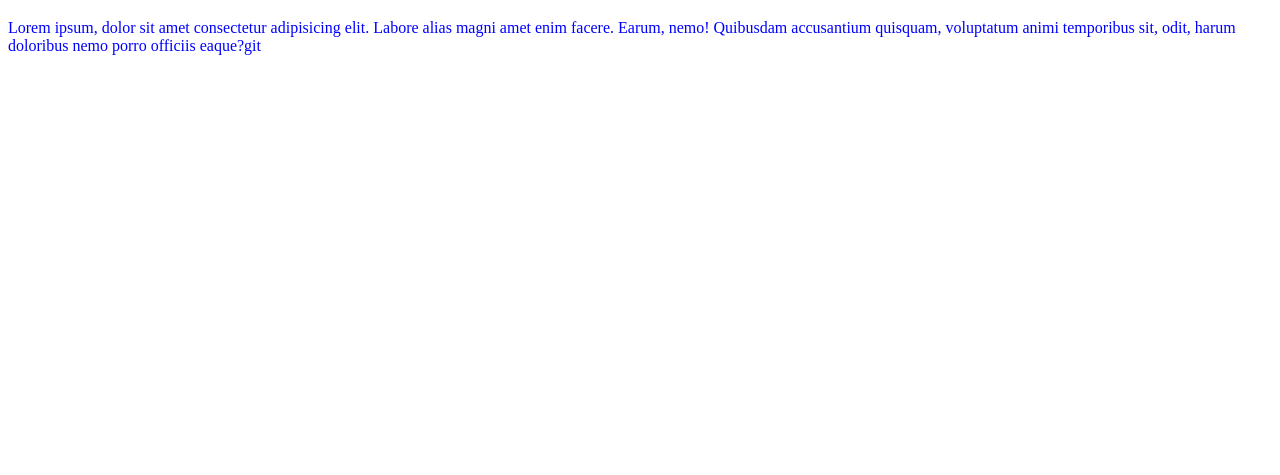
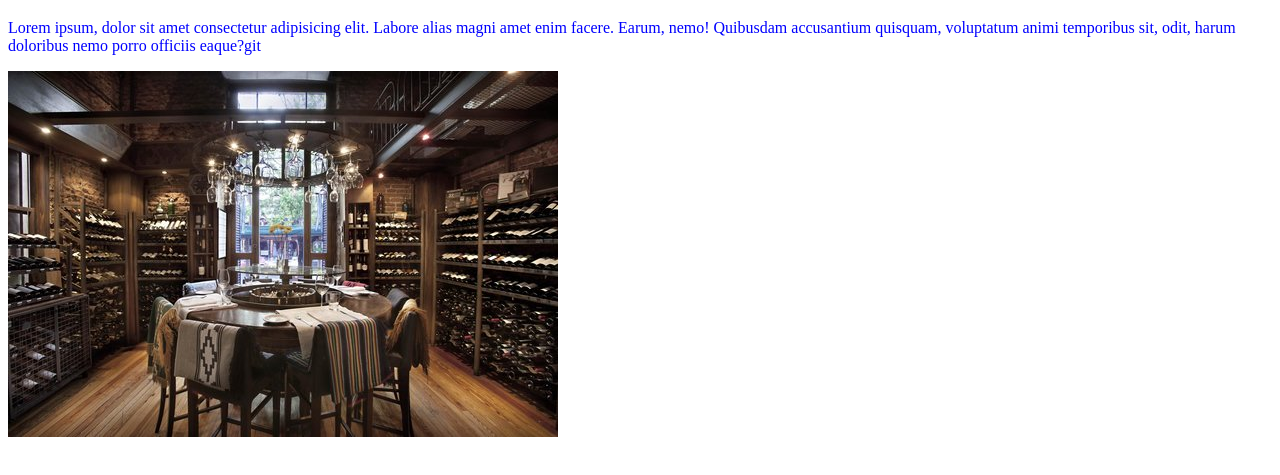
Before and after one commit to lucasnbi/GitHub-Text, a plain HTML site: page index.html in a window 1280 px wide. Shown: the part 61-536 px from the top of the page. Drawn offline with Linux system fonts and the light colour scheme.

Commit message:
Agregamos img

```diff
--- a/index.html
+++ b/index.html
@@ -13,5 +13,9 @@
         <p>Lorem ipsum, dolor sit amet consectetur adipisicing elit. Labore alias magni amet enim facere. Earum, nemo! Quibusdam accusantium quisquam, voluptatum animi temporibus sit, odit, harum doloribus nemo porro officiis eaque?git</p>
     </div>
 
+    <div>
+        <img src="./img/resto.jpeg" alt="DW">
+    </div>
+
 </body>
 </html>
```
Also changed, not shown: img/group-hug-illustration.jpg (added), img/resto.jpeg (added), 1 other file.
